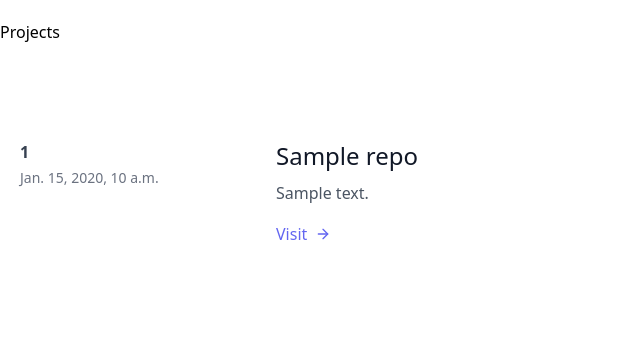
After one commit to templateX/txserver, a Django app: template templates/home/projects.html in a window 1280 px wide. The commit adds this page. Shown: the top 341 px of the page, without its empty margins (0-640 px from the left). Run offline with Django 3.2, Linux system fonts and the light colour scheme; the template is opened without the code that fills it: most values are stand-ins (such as "Sample title", 1, 10 or a date in 2020).

Commit message:
github test success

```diff
--- a/home/urls.py
+++ b/home/urls.py
@@ -3,5 +3,8 @@ from .import views
 
 
 urlpatterns = [
-    path('', views.index, name='index')
+    path('', views.index, name='index'),
+    path('connect/github/', views.github_connect, name='github_connect'),
+    path('connect/github/callback/', views.github_connect_callback, name='github_connect_callback'),
+    path('github/projects/<str:access_token>/', views.github_projects, name='github_projects'),
 ]
--- a/requirements.txt
+++ b/requirements.txt
@@ -1,11 +1,16 @@
 asgiref==3.4.1
 autopep8==1.5.7
+certifi==2021.5.30
+charset-normalizer==2.0.4
 Django==3.2.6
 django-cors-headers==3.8.0
 djangorestframework==3.12.4
 djangorestframework-simplejwt==4.8.0
+idna==3.2
 pycodestyle==2.7.0
 PyJWT==2.1.0
 pytz==2021.1
+requests==2.26.0
 sqlparse==0.4.1
 toml==0.10.2
+urllib3==1.26.6
--- a/templates/home/index.html
+++ b/templates/home/index.html
@@ -7,7 +7,8 @@ Index
 {% block body %}
 <div class="flex h-screen">
     <div class="m-auto">
-        <a class="text-white bg-indigo-500 border-0 py-2 px-6 focus:outline-none hover:bg-indigo-600 rounded">Connect
+        <a href="{% url 'github_connect' %}"
+            class="text-white bg-indigo-500 border-0 py-2 px-6 focus:outline-none hover:bg-indigo-600 rounded">Connect
             Github
         </a>
     </div>
--- /dev/null
+++ b/templates/home/projects.html
@@ -0,0 +1,34 @@
+{% extends 'base.html' %}
+
+{% block title %}
+Projects
+{% endblock title %}
+
+{% block body %}
+<h1>Projects</h1>
+<section class="text-gray-600 body-font overflow-hidden">
+    <div class="container px-5 py-24 mx-auto">
+        <div class="-my-8 divide-y-2 divide-gray-100">
+            {% for repo in repos %}
+            <div class="py-8 flex flex-wrap md:flex-nowrap">
+                <div class="md:w-64 md:mb-0 mb-6 flex-shrink-0 flex flex-col">
+                    <span class="font-semibold title-font text-gray-700">{{ forloop.counter }}</span>
+                    <span class="mt-1 text-gray-500 text-sm">{{ repo.created_at }}</span>
+                </div>
+                <div class="md:flex-grow">
+                    <h2 class="text-2xl font-medium text-gray-900 title-font mb-2">{{ repo.name }}</h2>
+                    <p class="leading-relaxed">{{ repo.description }}</p>
+                    <a href="{{ repo.html_url }}" class="text-indigo-500 inline-flex items-center mt-4">Visit
+                        <svg class="w-4 h-4 ml-2" viewBox="0 0 24 24" stroke="currentColor" stroke-width="2" fill="none"
+                            stroke-linecap="round" stroke-linejoin="round">
+                            <path d="M5 12h14"></path>
+                            <path d="M12 5l7 7-7 7"></path>
+                        </svg>
+                    </a>
+                </div>
+            </div>
+            {% endfor %}
+        </div>
+    </div>
+</section>
+{% endblock body %}
--- a/txserver/settings/local.py
+++ b/txserver/settings/local.py
@@ -1,4 +1,5 @@
 from .base import *
 
-GITHUB_CONNECT_ID = 'dadadad'
-GITHUB_CONNECT_SECRET = 'dasdasds'
+GITHUB_CONNECT_ID = ''
+GITHUB_CONNECT_SECRET = ''
+REDIRECT_URI = 'http://localhost:8000/connect/github/callback'
```
Also changed, not shown: home/views.py (+40 -1 lines).
